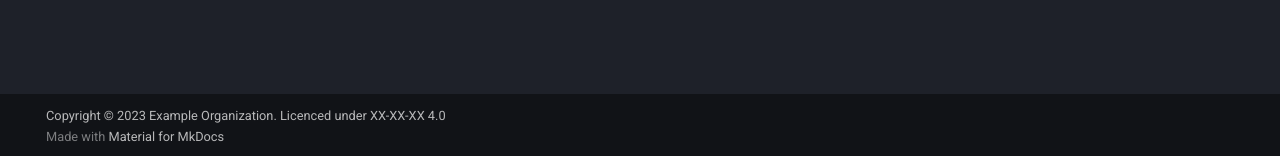
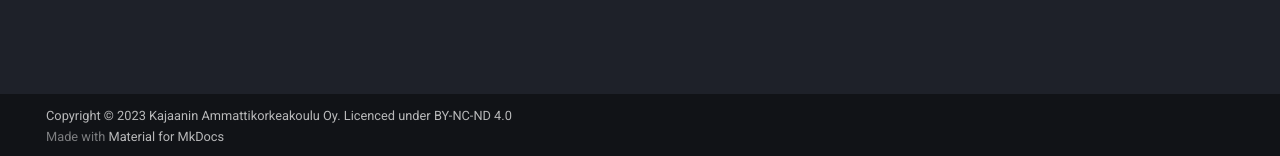
Before and after one commit to sourander/ml-perusteet, an MkDocs documentation site: the page built from docs/index.md, in a window 1280 px wide. Shown: the part 741-897 px from the top of the page. Built offline with MkDocs 1.6.1 and Material for MkDocs 9.7.7, drawn with Linux system fonts in a browser that asks for light colours.

Commit message:
Changed copyrights

```diff
--- a/mkdocs.yml
+++ b/mkdocs.yml
@@ -53,5 +53,5 @@ plugins:
 
 # TODO: Replace the copyright with correct. Also add LICENCE file. Template included.
 copyright: |
-  Copyright &copy; 2023 <a href="https://www.example.com">Example Organization</a>.
-  Licenced under <a href="https://creativecommons.org/licenses/by-nc-nd/4.0/">XX-XX-XX 4.0</a>
+  Copyright &copy; 2023 <a href="https://www.kamk.fi">Kajaanin Ammattikorkeakoulu Oy</a>.
+  Licenced under <a href="https://creativecommons.org/licenses/by-nc-nd/4.0/">BY-NC-ND 4.0</a>
--- a/pyproject.toml
+++ b/pyproject.toml
@@ -1,5 +1,5 @@
 [tool.poetry]
-name = "doc-skeleton"
+name = "ml-perusteet"
 version = "0.1.0"
 description = ""
 authors = ["Jani Sourander <sourander@gmail.com>"]
```
Also changed, not shown: 3 other files.
